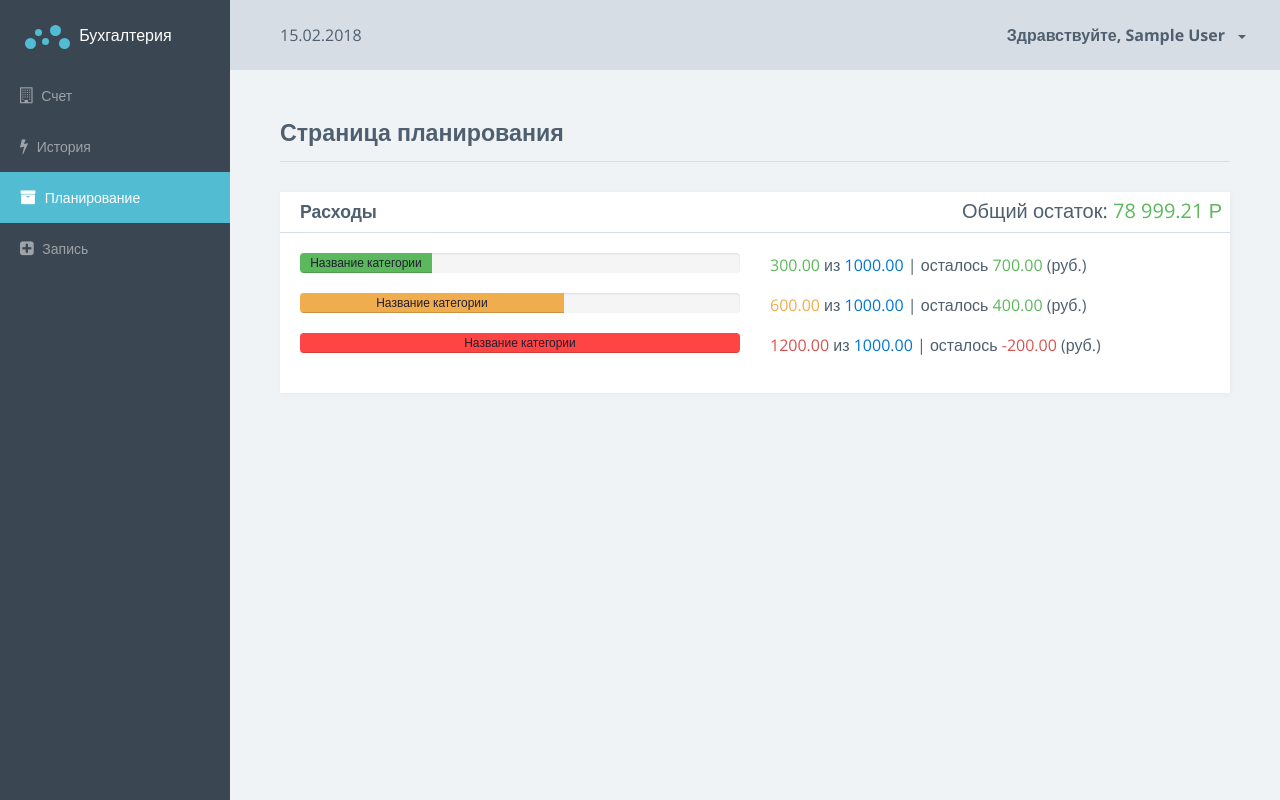
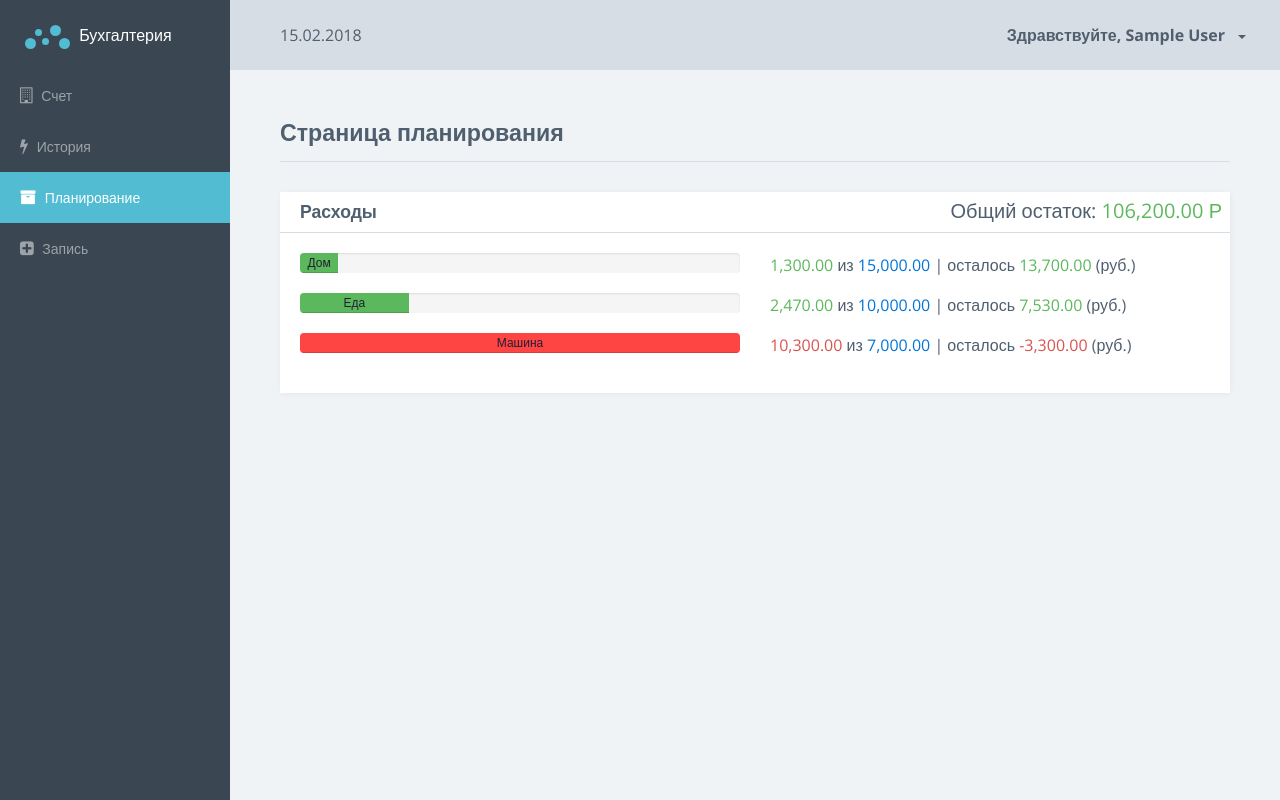
Before and after one commit to adherents/family-budget, an Angular app: page /system/planning in a window 1280 px wide. Built offline with nearby package versions, Linux system fonts and the light colour scheme; data requests are answered from the project's data file; sample sign-in values are in the browser's storage.

Commit message:
planning page

```diff
--- a/db.json
+++ b/db.json
@@ -8,7 +8,7 @@
     }
   ],
   "bill": {
-    "value": 112500,
+    "value": 106200,
     "currency": "RUB"
   },
   "categories": [
@@ -26,11 +26,6 @@
       "id": 3,
       "name": "Машина",
       "amount": 7000
-    },
-    {
-      "name": "Тестовая3",
-      "amount": 250,
-      "id": 4
     }
   ],
   "events": [
@@ -81,6 +76,22 @@
       "date": "23.02.2018 14:41:18",
       "description": "test",
       "id": 6
+    },
+    {
+      "type": "outcome",
+      "amount": 1500,
+      "category": 3,
+      "date": "26.02.2018 13:24:11",
+      "description": "Заправка машины.",
+      "id": 7
+    },
+    {
+      "type": "outcome",
+      "amount": 4800,
+      "category": 3,
+      "date": "26.02.2018 13:26:10",
+      "description": "Мойка машины.",
+      "id": 8
     }
   ]
 }
--- a/src/app/system/planning-page/planning-page.component.html
+++ b/src/app/system/planning-page/planning-page.component.html
@@ -3,7 +3,7 @@
 		Страница планирования <span class="sparkline bar"></span>
 	</h3>
 </div>
-<section class="section">
+<section class="section" *ngIf="isLoaded">
 	<div class="row">
 		<div class="col-md-12">
 			<div class="card">
@@ -12,61 +12,25 @@
 						<h3 class="title">Расходы</h3>
 					</div>
 					<h5 class="planning-expenses pull-right">
-						Общий остаток: <span class="text-success">78 999.21 Р</span>
+						Общий остаток: <span class="text-success">{{bill.value | number:'1.2'}} Р</span>
 					</h5>
 				</div>
 				<div class="card-block">
-					<div class="row">
+					<div class="row" *ngFor="let c of categories">
 						<div class="col-xs-6">
 							<div class="n-progress">
-								<div class="progress-bar success" style="width: 30%;">
-									<span>Название категории</span>
+								<div class="progress-bar {{getCategoryColorClass(c)}}" [ngStyle]="{width: getCategoryPercent(c)}">
+									<span>{{c.name}}</span>
 								</div>
 							</div>
 						</div>
 						<div class="col-xs-6">
 							<p>
-								<span class="text-success">300.00</span>
+								<span class="text-{{getCategoryColorClass(c)}}">{{getCategoryCost(c) | number:'1.2'}}</span>
 								из
-								<span class="text-primary">1000.00</span>
+								<span class="text-primary">{{c.amount | number:'1.2'}}</span>
 								|
-								осталось <span class="text-success">700.00</span> (руб.)
-							</p>
-						</div>
-					</div>
-					<div class="row">
-						<div class="col-xs-6">
-							<div class="n-progress">
-								<div class="progress-bar warning" style="width: 60%;">
-									<span>Название категории</span>
-								</div>
-							</div>
-						</div>
-						<div class="col-xs-6">
-							<p>
-								<span class="text-warning">600.00</span>
-								из
-								<span class="text-primary">1000.00</span>
-								|
-								осталось <span class="text-success">400.00</span> (руб.)
-							</p>
-						</div>
-					</div>
-					<div class="row">
-						<div class="col-xs-6">
-							<div class="n-progress">
-								<div class="progress-bar danger" style="width: 100%;">
-									<span>Название категории</span>
-								</div>
-							</div>
-						</div>
-						<div class="col-xs-6">
-							<p>
-								<span class="text-danger">1200.00</span>
-								из
-								<span class="text-primary">1000.00</span>
-								|
-								осталось <span class="text-danger">-200.00</span> (руб.)
+								осталось <span class="text-{{getCategoryColorClass(c)}}">{{c.amount - getCategoryCost(c) | number:'1.2'}}</span> (руб.)
 							</p>
 						</div>
 					</div>
@@ -75,3 +39,6 @@
 		</div>
 	</div>
 </section>
+<section class="section" *ngIf="!isLoaded">
+	<div class="row text-center">Loaded ...</div>
+</section>
--- a/src/app/system/planning-page/planning-page.component.ts
+++ b/src/app/system/planning-page/planning-page.component.ts
@@ -1,15 +1,70 @@
-import { Component, OnInit } from '@angular/core';
+import { Component, OnInit, OnDestroy } from '@angular/core';
+import { Observable } from 'rxjs/Observable';
+import { Subscription } from 'rxjs/Subscription';
+
+import { BillService } from '../shared/services/bill.service';
+import { CategoriesService } from '../shared/services/categories.service';
+import { EventsService } from '../shared/services/events.service';
+import { Bill } from '../shared/models/bill.model';
+import { Category } from '../shared/models/category.model';
+import { FBEvent } from '../shared/models/event.model';
 
 @Component({
   selector: 'fb-planning-page',
   templateUrl: './planning-page.component.html',
   styleUrls: ['./planning-page.component.scss']
 })
-export class PlanningPageComponent implements OnInit {
+export class PlanningPageComponent implements OnInit, OnDestroy {
+  isLoaded = false;
+  s1: Subscription;
 
-  constructor() { }
+  bill: Bill;
+  categories: Category[] = [];
+  events: FBEvent[] = [];
+
+  constructor(private billService: BillService,
+              private categoriesService: CategoriesService,
+              private eventsService: EventsService) {
+  }
 
   ngOnInit() {
+    this.s1 = Observable.combineLatest(
+      this.billService.getBill(),
+      this.categoriesService.getCategories(),
+      this.eventsService.getEvents()
+    ).subscribe((data: [Bill, Category[], FBEvent[]]) => {
+      this.bill = data[0];
+      this.categories = data[1];
+      this.events = data[2];
+
+      this.isLoaded = true;
+    });
+  }
+
+  getCategoryCost(c: Category): number {
+    const cEvents = this.events.filter(e => e.category === c.id && e.type === 'outcome');
+    return cEvents.reduce((total, e) => {
+      total += e.amount;
+      return total;
+    }, 0);
+  }
+
+  private getPercent(c: Category): number {
+    const percent = (100 * this.getCategoryCost(c)) / c.amount;
+    return percent > 100 ? 100 : percent;
+  }
+
+  getCategoryPercent(c: Category): string {
+    return this.getPercent(c) + '%';
+  }
+
+  getCategoryColorClass(c: Category): string {
+    const percent = this.getPercent(c);
+    return percent < 60 ? 'success' : percent >= 100 ? 'danger' : 'warning';
+  }
+
+  ngOnDestroy() {
+    if (this.s1) this.s1.unsubscribe();
   }
 
 }
--- a/src/app/system/shared/services/events.service.ts
+++ b/src/app/system/shared/services/events.service.ts
@@ -1,8 +1,6 @@
 import { Injectable } from '@angular/core';
-import { Http, Response } from '@angular/http';
+import { Http } from '@angular/http';
 import { Observable } from 'rxjs/Observable';
-import 'rxjs/add/operator/map';
-import 'rxjs/add/operator/catch';
 
 import { BaseApi } from '../../../shared/core/base-api';
 import { FBEvent } from '../models/event.model';
@@ -17,4 +15,8 @@ export class EventsService extends BaseApi {
         return this.post('events', event);
     }
 
+    getEvents(): Observable<FBEvent> {
+        return this.get('events');
+    }
+
 }
```
